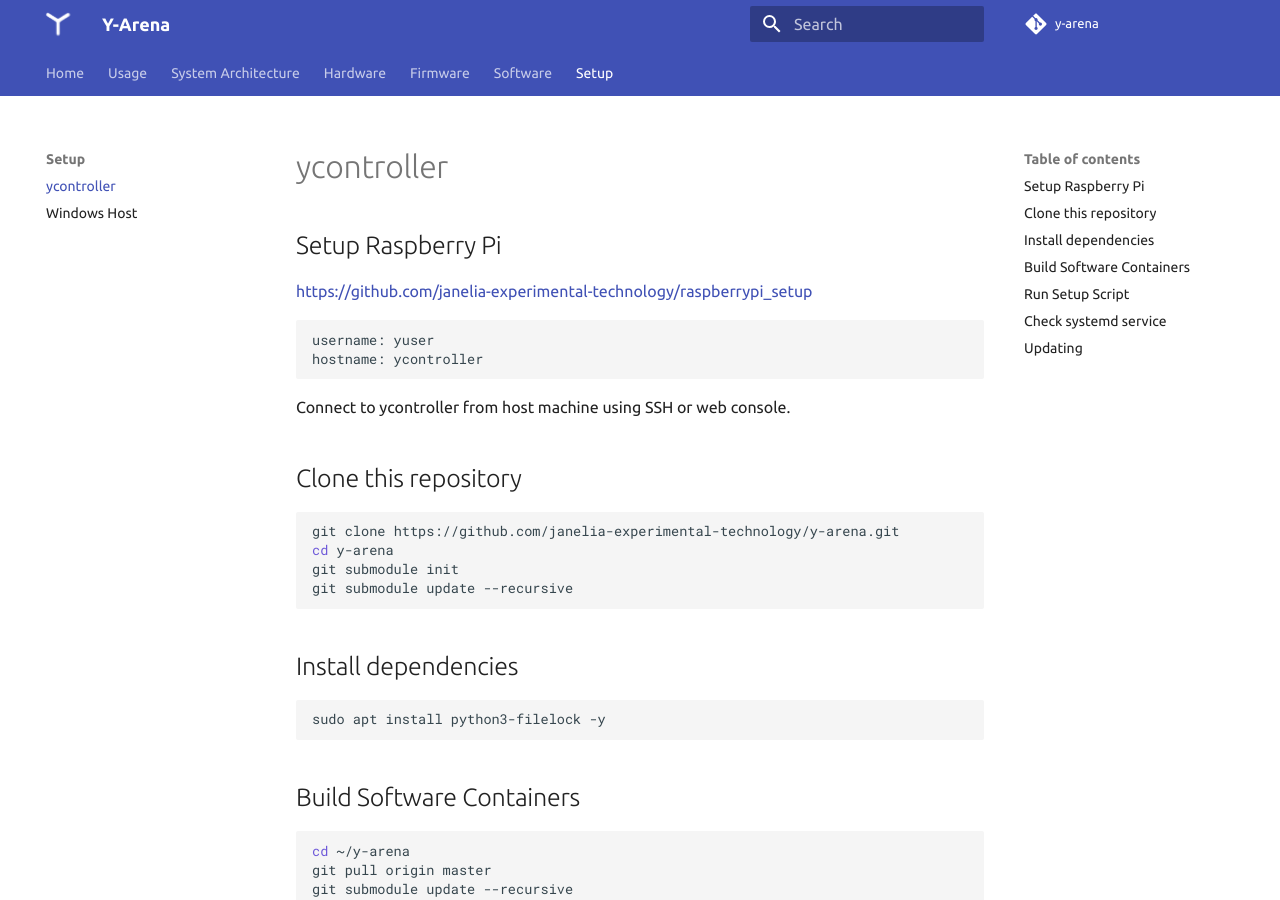
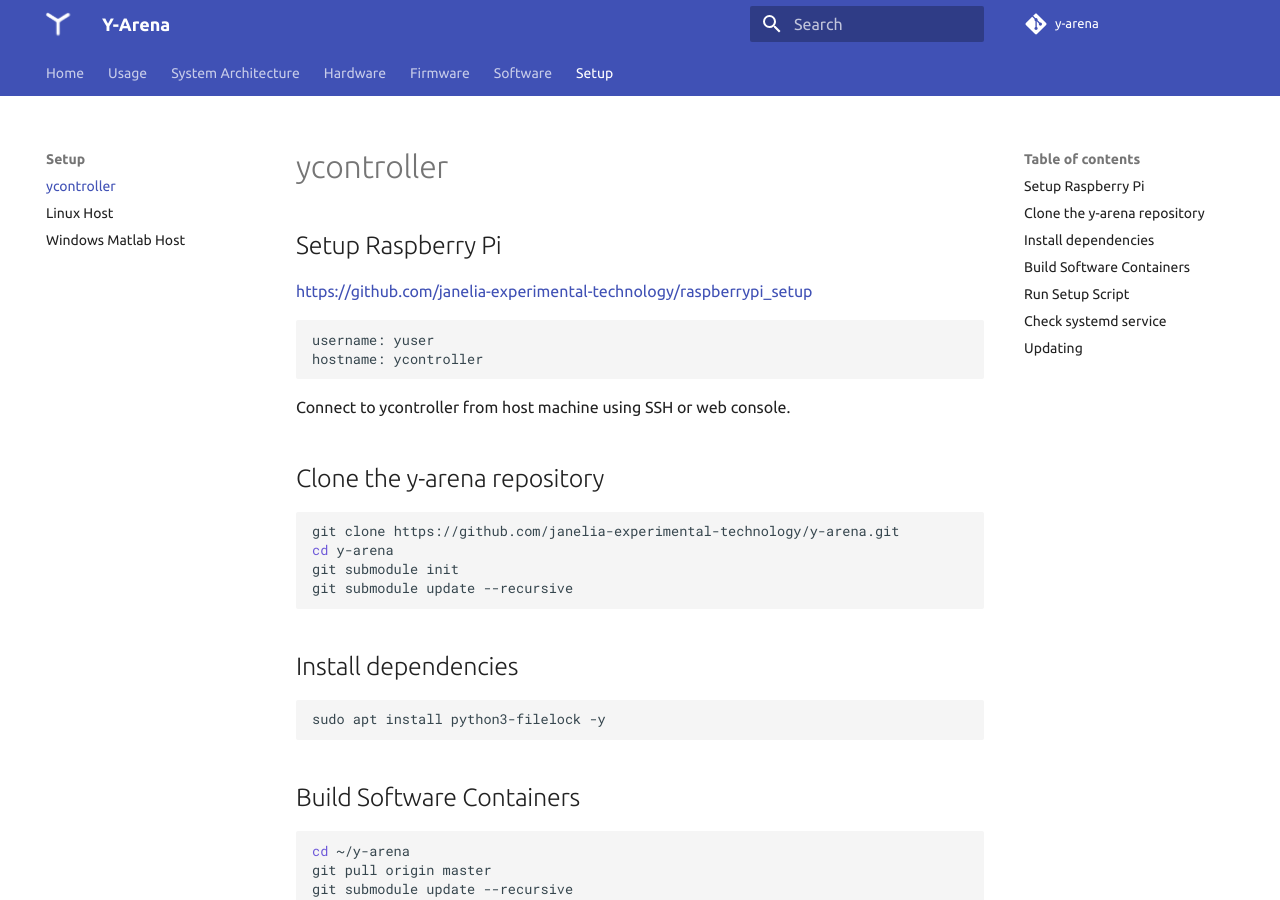
Before and after one commit to peterpolidoro/y-arena, an MkDocs documentation site: the page built from docs/setup/ycontroller.md, in a window 1280 px wide and 900 px high. Built offline with MkDocs 1.6.1 and Material for MkDocs 9.7.7, drawn with Linux system fonts in a browser that asks for light colours; comment, search, counter and statistics services are not loaded.

Commit message:
Add setup linux host to documentation

````diff
--- a/docs/setup/ycontroller.md
+++ b/docs/setup/ycontroller.md
@@ -9,7 +9,7 @@
 
 Connect to ycontroller from host machine using SSH or web console.
 
-## Clone this repository
+## Clone the y-arena repository
 
 ```sh
 git clone https://github.com/janelia-experimental-technology/y-arena.git
--- a/mkdocs.yml
+++ b/mkdocs.yml
@@ -50,4 +50,5 @@ nav:
     - y_arena_odor_controller_ros: software/y_arena_odor_controller_ros.md
   - Setup:
     - ycontroller: setup/ycontroller.md
-    - Windows Host: setup/windows_host.md
+    - Linux Host: setup/linux_host.md
+    - Windows Matlab Host: setup/windows_host.md
````
Also changed, not shown: docs/setup/linux_host.md (added, +24 -0 lines).
